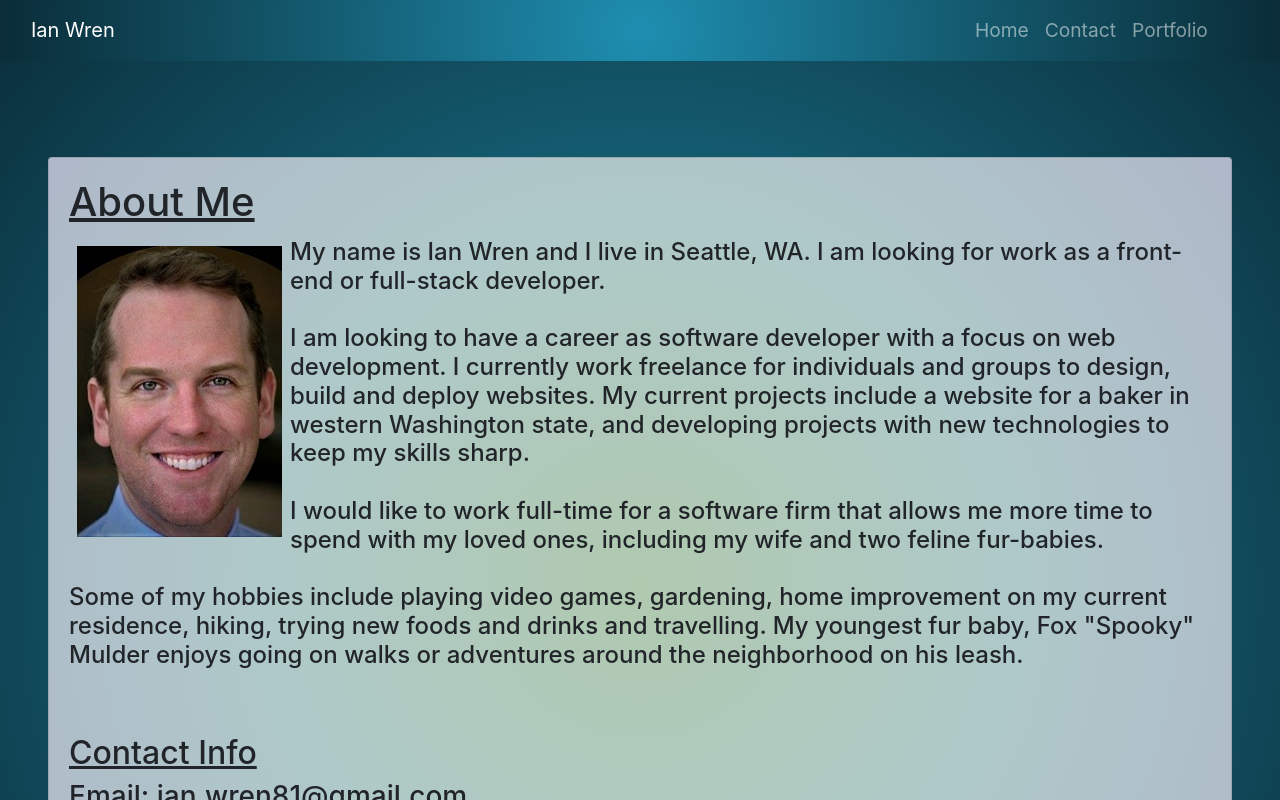
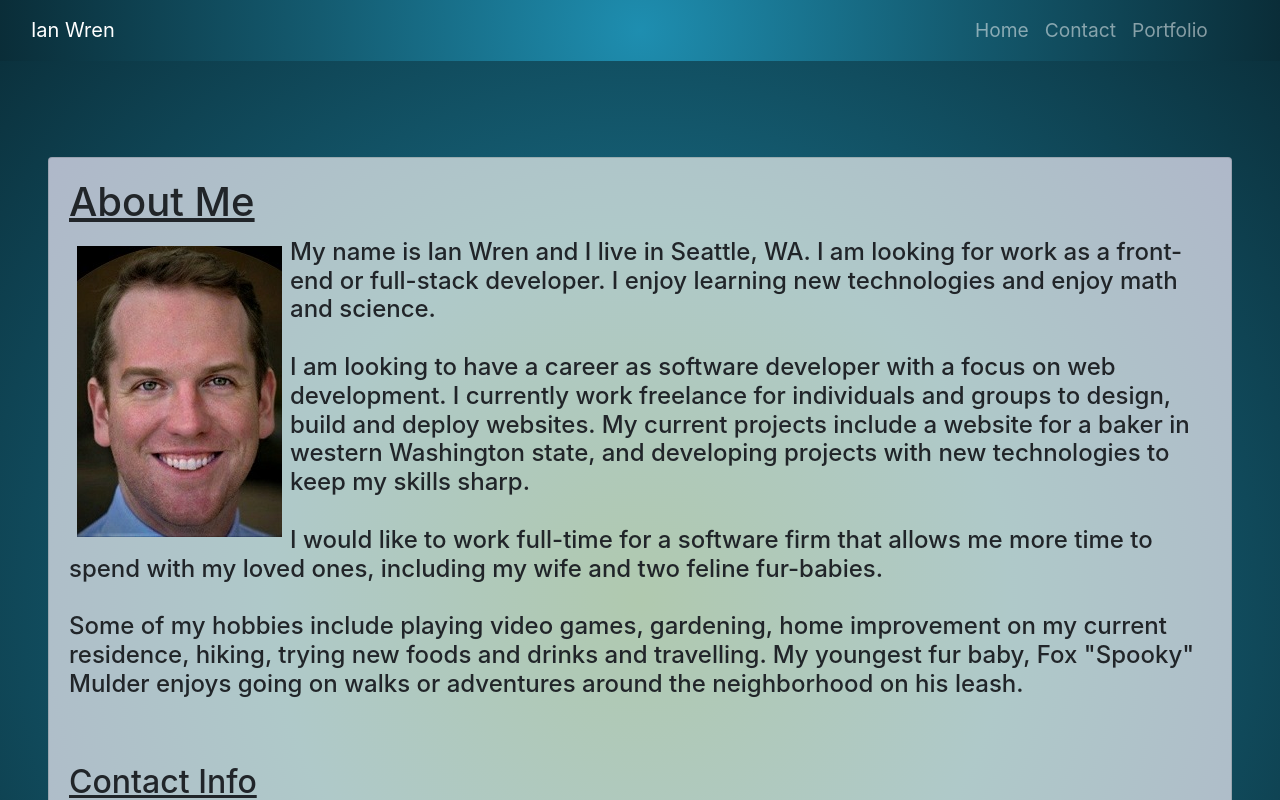
Before and after one commit to luckyian/My_Portfolio, a React (Create React App) app: page / in a window 1280 px wide. Shown: the top 800 px of the page. Built offline with nearby package versions, Linux system fonts and the light colour scheme; the HTML template or start-up script is replaced by a standard one.

Commit message:
Added more text for better understanding of myself to users

```diff
--- a/src/pages/Index.js
+++ b/src/pages/Index.js
@@ -22,7 +22,8 @@ function Index() {
               </div>
               <div>
              <p><h4> My name is Ian Wren and I live in Seattle, WA.  I
-                am looking for work as a front-end or full-stack developer.
+                am looking for work as a front-end or full-stack developer.  I enjoy learning new
+                technologies and enjoy math and science.
              <br></br>
              <br></br>
              I am looking to have a career as software developer with a focus on web
```
